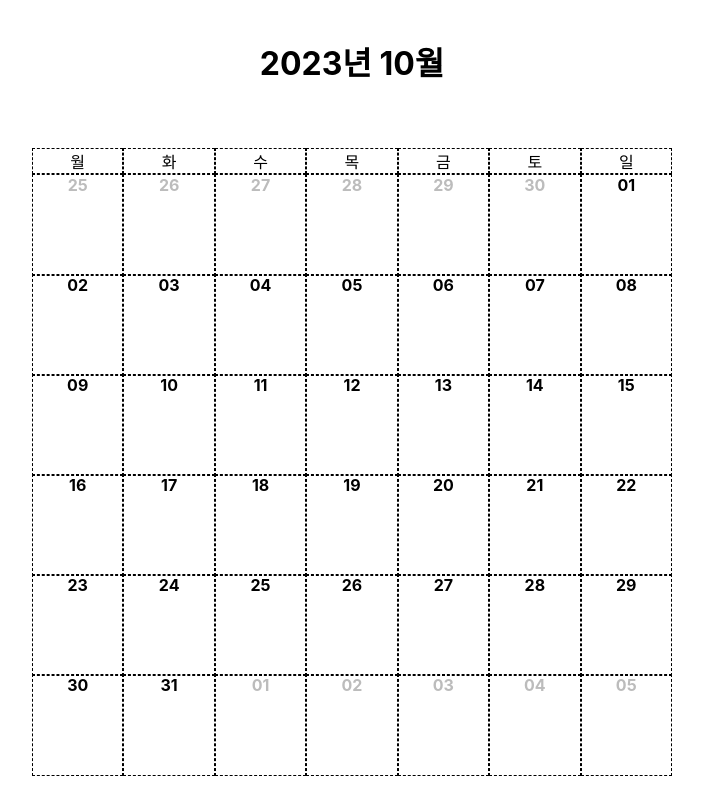
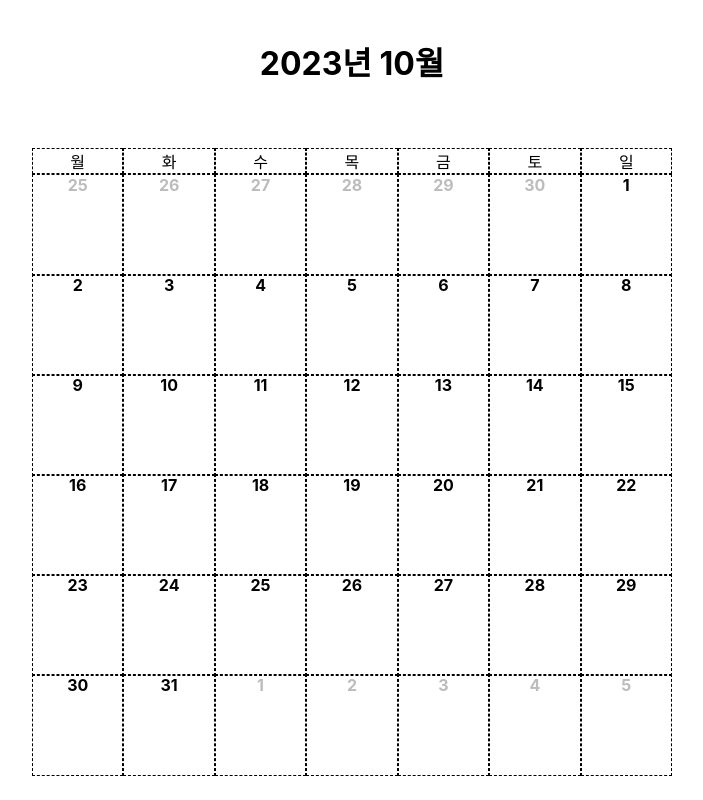
Before and after one commit to summer-memorize/holiday-FE, a React (Create React App) app: page / in a window 1280 px wide. Shown: the whole page, without its empty margins (288-991 px from the left). Built offline with nearby package versions, Linux system fonts and the light colour scheme; no server answers.

Commit message:
이미 봤던 데이터는 저장해서 사용하는 형식 변환

```diff
--- a/src/components/calendar.js
+++ b/src/components/calendar.js
@@ -2,53 +2,20 @@ import React, { useState, useEffect } from 'react';
 import dayjs from 'dayjs';
 import 'react-calendar/dist/Calendar.css'; // CSS import
 import '../css/calendar.css';
-import BackEndUrl from '../constant';
-import FormatIntegerToTwoDigits from '../helper/string_hrlper';
+import fetchData from '../fetchs/calendar_holiday_fetch';
 import CalendarRowBlock from './calendar/calendar_row_block';
+import DateHelper from '../helper/date_helper';
 
 const Calendar = () => {
     const [date, setDate] = useState(dayjs());
-    const [savedDate, setSaveDate] = useState({});
-    const [holidays, setHolidays] = useState({});
     const year = date.year();
-    const month = date.month() + 1;
-    const queryString = new URLSearchParams({ year, month: FormatIntegerToTwoDigits(month) }).toString();
+    const month = DateHelper.ChangeMonthNumber(date.month());
+    const stringMonth = DateHelper.ChangeMonthString(date.month());
+    const [saveDate, setSaveDate] = useState({});
 
     useEffect(() => {
-        const fetchData = async () => {
-            try {
-                const response = await fetch(`${BackEndUrl}/holiday?${queryString}`, {
-                    method: 'GET',
-                    headers: { 'Content-type': 'application/json' },
-                });
-                if (!response.ok) {
-                    throw new Error('네트워크 응답이 정상이 아닙니다');
-                }
-                const response_data = await response.json();
-                const data = response_data.data;
-                const tmp = {};
-
-                data.forEach((holiday) => {
-                    const calcDay = dayjs(holiday.date);
-                    const holidayMonth = FormatIntegerToTwoDigits(calcDay.month() + 1);
-                    const holidayDay = FormatIntegerToTwoDigits(calcDay.date());
-                    const key = `${holidayMonth}${holidayDay}`;
-
-                    if (!tmp[key]) {
-                        tmp[key] = {data: []};
-                    }
-                    tmp[key].isHoliday = tmp[key].isHoliday || holiday.isHoliday ? true : false
-                    tmp[key].data.push({ dateName: holiday.dateName, month, day: holidayDay });
-                });
-                setHolidays(tmp);
-            } catch (error) {
-                console.error('휴일 가져오기 오류:', error);
-            }
-        };
-        fetchData();
-        return () => {
-            console.log('언마운트');
-        }
+        fetchData(saveDate, setSaveDate, year, month, stringMonth);
+        return () => null;
     }, [date]);
 
     const handleKeyDown = (e) => {
@@ -63,7 +30,7 @@ const Calendar = () => {
                 setDate((prevDate) => prevDate.add(1, 'month'));
                 break;
             case 40:
-                setDate((prevDate) => prevDate.subtract(-1, 'year'));
+                setDate((prevDate) => prevDate.subtract(1, 'year'));
                 break;
             default:
                 break;
@@ -82,10 +49,10 @@ const Calendar = () => {
     return (
         <>
             <div className="calendar-title">
-                <h1>{year}년 {month}월</h1>
+                <h1>{year}년 {stringMonth}월</h1>
             </div>
             <div className="calendar">
-                <CalendarRowBlock year={year} month={month} holidays={holidays} />
+                <CalendarRowBlock year={year} month={month} saveDate={saveDate}/>
             </div>
         </>
     );
--- a/src/components/calendar/calendar_row_block.js
+++ b/src/components/calendar/calendar_row_block.js
@@ -1,14 +1,13 @@
 import DisuniteSlice from '../../helper/array_helper';
-import FormatIntegerToTwoDigits from '../../helper/string_hrlper';
+import DateHelper from '../../helper/date_helper';
 import dayjs from 'dayjs';
 
-const CalendarRowBlock = ({ year, month, holidays }) => {
-    let days = getMonthDays(year, month);
-    getBeforeMonthOfDay(days, year, month);
-    getAfterMonthOfDay(days, year, month);
+const CalendarRowBlock = ({ year, month, saveDate }) => {
+    let days = getMonthDays(year, month, saveDate);
+    getBeforeMonthOfDay(year, month, days, saveDate);
+    getAfterMonthOfDay(year, month, days, saveDate);
     days = DisuniteSlice(days, 7);
-    getHoliday(days, holidays);
-    console.log(days);
+
     return (
         <div className="calendar-row">
             <div className="calendar-day-row">
@@ -20,9 +19,8 @@ const CalendarRowBlock = ({ year, month, holidays }) => {
                 <div key={index} className="calendar-row-block">
                     {dates.map((date, index) => (
                         <div key={index} className={`calendar-block ${date.className}`}>
-                            <div className='calendar-block-row'>{date.day}</div>
-                            <div className={`calendar-block-row ${date.isHoliday ? 'holiday' : ''}`}>{date.memos}</div>
-                            <div className={`calendar-block-row ${date.isHoliday ? 'holiday' : ''}`}>{date.isHoliday}</div>
+                            <div className='calendar-block-row'>{date.date}</div>
+                            <div className={`calendar-block-row ${date.isHoliday ? 'holiday' : ''}`}>{date.dateName}</div>
                         </div>
                     ))}
                 </div>
@@ -31,47 +29,56 @@ const CalendarRowBlock = ({ year, month, holidays }) => {
     );
 };
 
-const getMonthDays = (year, month) => {
-    const lastDay = dayjs(`${year}-${month }`).endOf('month').get('date');
-    return Array.from({ length: lastDay }, (_, index) => ({ month: FormatIntegerToTwoDigits(month) ,day: FormatIntegerToTwoDigits(index + 1), className: 'this-month' }) );
-}
 
-const getBeforeMonthOfDay = (days, year, month) => {
+const getBeforeMonthOfDay = (year, month, days, saveDate) => {
     let monthWeekDay = dayjs(`${year}-${month}`).startOf('month').day();
-    const endOfBeforeMonthDay = dayjs(`${year}-${month}`).subtract(-1, 'month').endOf('month').get('date')
+    const endOfBeforeMonthDate = dayjs(`${year}-${month}`).subtract(1, 'month').endOf('month');
+    monthWeekDay = monthWeekDay === 0 ? 7 : monthWeekDay
 
-    monthWeekDay = monthWeekDay === 0 ? 7 : monthWeekDay
     if (monthWeekDay === 1) return
-    for(let i=0; i < monthWeekDay - 1; i++){
-        days.unshift({ month: FormatIntegerToTwoDigits(month - 1), day: FormatIntegerToTwoDigits(endOfBeforeMonthDay - i), className: 'another-month'})
+
+    for(let index=0; index < monthWeekDay - 1; index++){
+        console.log(endOfBeforeMonthDate.get('year'), DateHelper.ChangeMonthNumber(endOfBeforeMonthDate.get('month')));
+        days.unshift({
+                        year: endOfBeforeMonthDate.get('year'),
+                        month: (DateHelper.ChangeMonthNumber(endOfBeforeMonthDate.get('month'))),
+                        date: (endOfBeforeMonthDate.get('date') - index),
+                        dateName: saveDate?.[endOfBeforeMonthDate.get('year')]?.[DateHelper.ChangeMonthNumber(endOfBeforeMonthDate.get('month'))]?.[(endOfBeforeMonthDate.get('date') - index)]?.dateName,
+                        className: 'another-month'})
     }
 
     return
 }
 
-const getAfterMonthOfDay = (days, year, month) => {
-    let monthWeekDay = dayjs(`${year}-${month}`).endOf('month').day();
+const getMonthDays = (year, month, saveDate) => {
+    const lastDay = dayjs(`${year}-${month }`).endOf('month').get('date');
+    return Array.from({ length: lastDay }, (_, index) => ({
+        year: year,
+        month: (month),
+        date: (index + 1),
+        dateName: saveDate?.[year]?.[month]?.[(index + 1)]?.dateName,
+        className: 'this-month'
+    }));
+}
+
+const getAfterMonthOfDay = (year, month, days, saveDate) => {
+    const date = dayjs(`${year}-${month}`)
+    const afterMonthDate = date.add(1, 'month').startOf('month');
+    let monthWeekDay = date.endOf('month').day();
     monthWeekDay = monthWeekDay === 0 ? 7 : monthWeekDay
 
     if (monthWeekDay === 0 ) return
 
-    for(let i = 1; i <= 7 - monthWeekDay; i++){
-        days.push({month: FormatIntegerToTwoDigits(month + 1), day: FormatIntegerToTwoDigits(i), className: 'another-month'} )
+    for(let index = 1; index <= 7 - monthWeekDay; index++){
+        days.push({
+                    year: afterMonthDate.get('year'),
+                    month: DateHelper.ChangeMonthNumber(afterMonthDate.get('month')),
+                    date: (index),
+                    dateName: saveDate?.[afterMonthDate.get('year')]?.[DateHelper.ChangeMonthNumber(afterMonthDate.get('month'))]?.[(index)]?.dateName,
+                    className: 'another-month'})
     }
 
     return
 }
 
-const getHoliday = (days, holidays) => {
-    days.forEach((weeks) => {
-        weeks.forEach((day) => {
-            if(holidays[`${day.month}${day.day}`]?.data){
-                day.memos = holidays[`${day.month}${day.day}`].data.map((holiday) => { return holiday.dateName })
-                day.isHoliday = holidays[`${day.month}${day.day}`].isHoliday
-            }
-        })
-    })
-    console.log(days);
-}
-
 export default CalendarRowBlock;
--- /dev/null
+++ b/src/fetchs/calendar_holiday_fetch.js
@@ -0,0 +1,40 @@
+import dayjs from "dayjs";
+import BackEndUrl from "../constant";
+import DateHelper from "../helper/date_helper";
+
+const CalendarHolidayFetch = async (saveDate, setSaveDate, year, month, stringMonth) => {
+    const queryString = new URLSearchParams({ year, month:  stringMonth }).toString();
+    try {
+        if(saveDate?.[year]?.[month]) return
+        console.log(year, month, saveDate[year]?.[month]);
+        const response = await fetch(`${BackEndUrl}/holiday?${queryString}`, {
+            method: 'GET',
+            headers: { 'Content-type': 'application/json' },
+        });
+        if (!response.ok) {
+            throw new Error('네트워크 응답이 정상이 아닙니다');
+        }
+        const response_data = await response.json();
+        const data = response_data.data;
+        data.forEach((holiday) => {
+            const holidayDate = dayjs(holiday.date);
+            const holidayYear = holidayDate.get('year');
+            const holidayMonth = DateHelper.ChangeMonthNumber(holidayDate.get('month'));
+            const date = holidayDate.get('date')
+
+            saveDate[year] ||= {[holidayMonth]: { [date]: { dateName: [holiday.dateName], isHoliday: holiday.isHoliday } } };
+            if (saveDate?.[holidayYear]?.[holidayMonth]?.[date]){
+                saveDate[holidayYear][holidayMonth][date].dateName.push(holiday.dateName);
+                saveDate[holidayYear][holidayMonth][date].isHoliday ||= holiday.isHoliday;
+            }
+            else{
+                saveDate[holidayYear][holidayMonth] = { ...saveDate[holidayYear][holidayMonth], [date]: { dateName: [holiday.dateName], isHoliday: holiday.isHoliday } }
+            }
+        });
+        setSaveDate({...saveDate});
+    } catch (error) {
+        console.error('휴일 가져오기 오류:', error);
+    }
+};
+
+export default CalendarHolidayFetch;
--- a/src/helper/array_helper.js
+++ b/src/helper/array_helper.js
@@ -5,5 +5,4 @@ const DisuniteSlice = (array, size) => {
     }
     return result;
 }
-
 export default DisuniteSlice;
--- /dev/null
+++ b/src/helper/date_helper.js
@@ -0,0 +1,15 @@
+const ChangeMonthNumber = (month) => {
+    if (month === 0) return 12;
+
+    return (month + 1);
+}
+
+const ChangeMonthString = (month) => {
+    month = ChangeMonthNumber(month);
+    return month <= 9 ? '0' + month : month.toString();
+}
+
+
+const DateHelper = { ChangeMonthString, ChangeMonthNumber };
+
+export default DateHelper;
```
